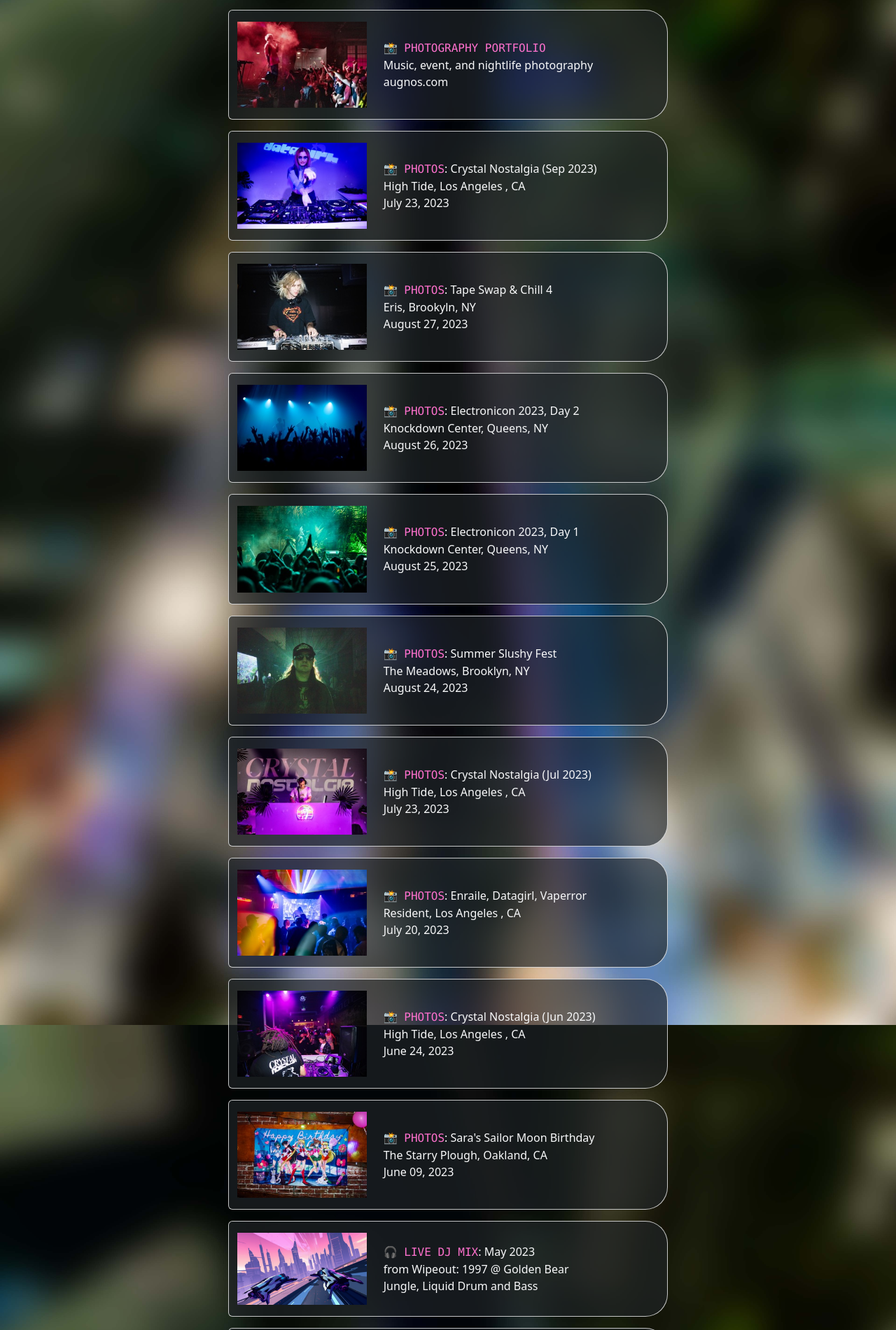
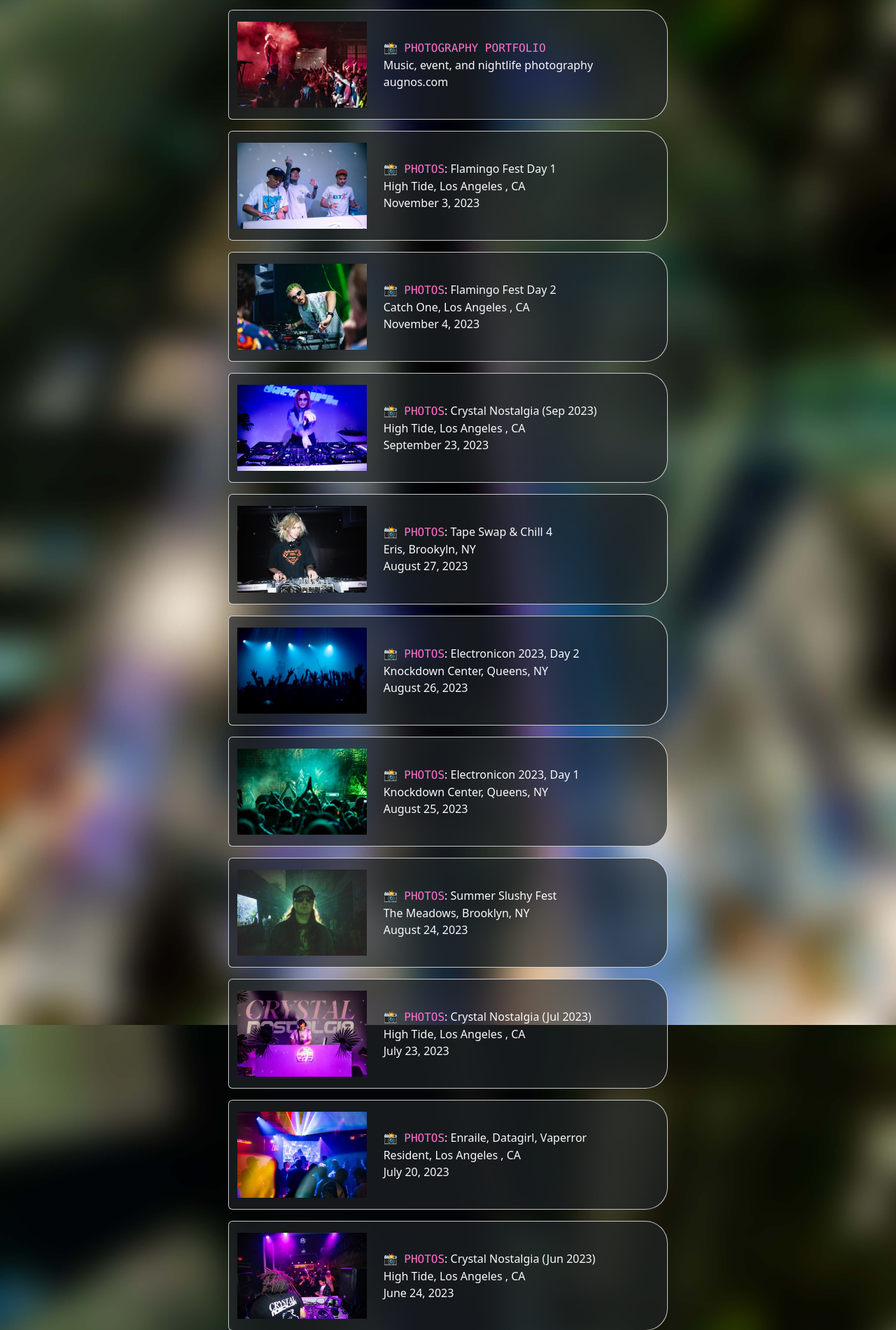
Before and after one commit to Augnos/augnos_linktree, a Flask app: page / in a window 1280 px wide. Shown: the part 455-2356 px from the top of the page at 70% size. Run offline with Flask 3, Linux system fonts and the light colour scheme.

Commit message:
Added flamingo fest links

```diff
--- a/flask_app/templates/_links.html
+++ b/flask_app/templates/_links.html
@@ -31,11 +31,31 @@
     "george clanton in front of an audience at electronicon 3"
 )}}
 
+<!-- Flamingo Fest Day 1, 11/03/23 -->
+{{ macros.link(
+    "📸 PHOTOS", ": Flamingo Fest Day 1",
+    "High Tide, Los Angeles , CA",
+    "November 3, 2023",
+    "https://drive.google.com/open?id=1vw5Py7CQygCFN_-t26-tWPG0rh-fC62p&usp=drive_fs",
+    "images/3peacesweetz.jpg",
+    "3 peace sweetz performing at high tide on los angeles"
+)}}
+
+<!-- Flamingo Fest Day 2, 11/04/23 -->
+{{ macros.link(
+    "📸 PHOTOS", ": Flamingo Fest Day 2",
+    "Catch One, Los Angeles , CA",
+    "November 4, 2023",
+    "https://drive.google.com/open?id=1vyR6ZMX4QFG0yeGe88IliJd4TKT8hBRa&usp=drive_fs",
+    "images/auragraph.jpg",
+    "auragraph looking into the camera as he twists a knob while performing at flamingo fest at catch one, los angeles"
+)}}
+
 <!-- Crystal Nostalgia, 09/23/23 -->
 {{ macros.link(
     "📸 PHOTOS", ": Crystal Nostalgia (Sep 2023)",
     "High Tide, Los Angeles , CA",
-    "July 23, 2023",
+    "September 23, 2023",
     "https://drive.google.com/open?id=19x-i7XTD21lRfhmRQjI-OzAT9DMH_fwq&usp=drive_fs",
     "images/datagirl.jpg",
     "Datagirl djing and pointing at the camera at high tide in los angeles for crystal nostalgia"
```
Also changed, not shown: flask_app/static/images/3peacesweetz.jpg (added), flask_app/static/images/auragraph.jpg (added).
